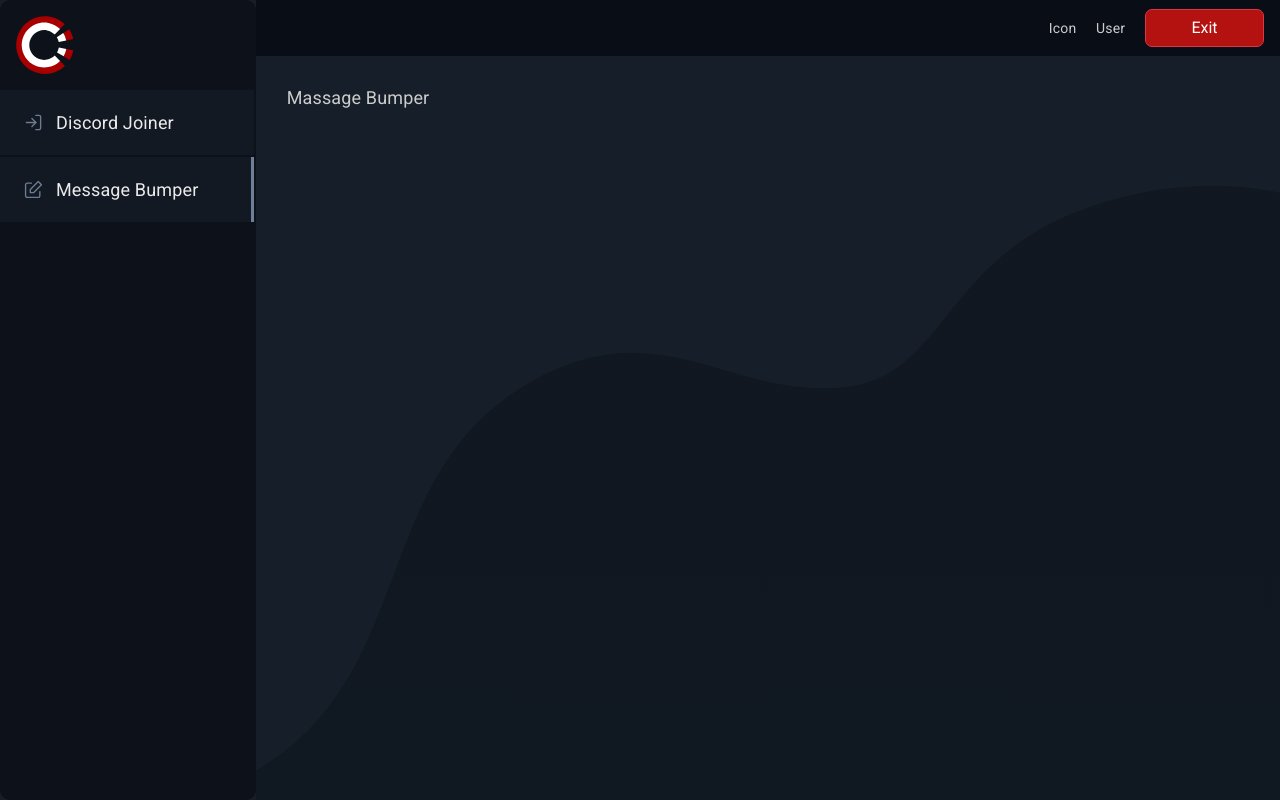
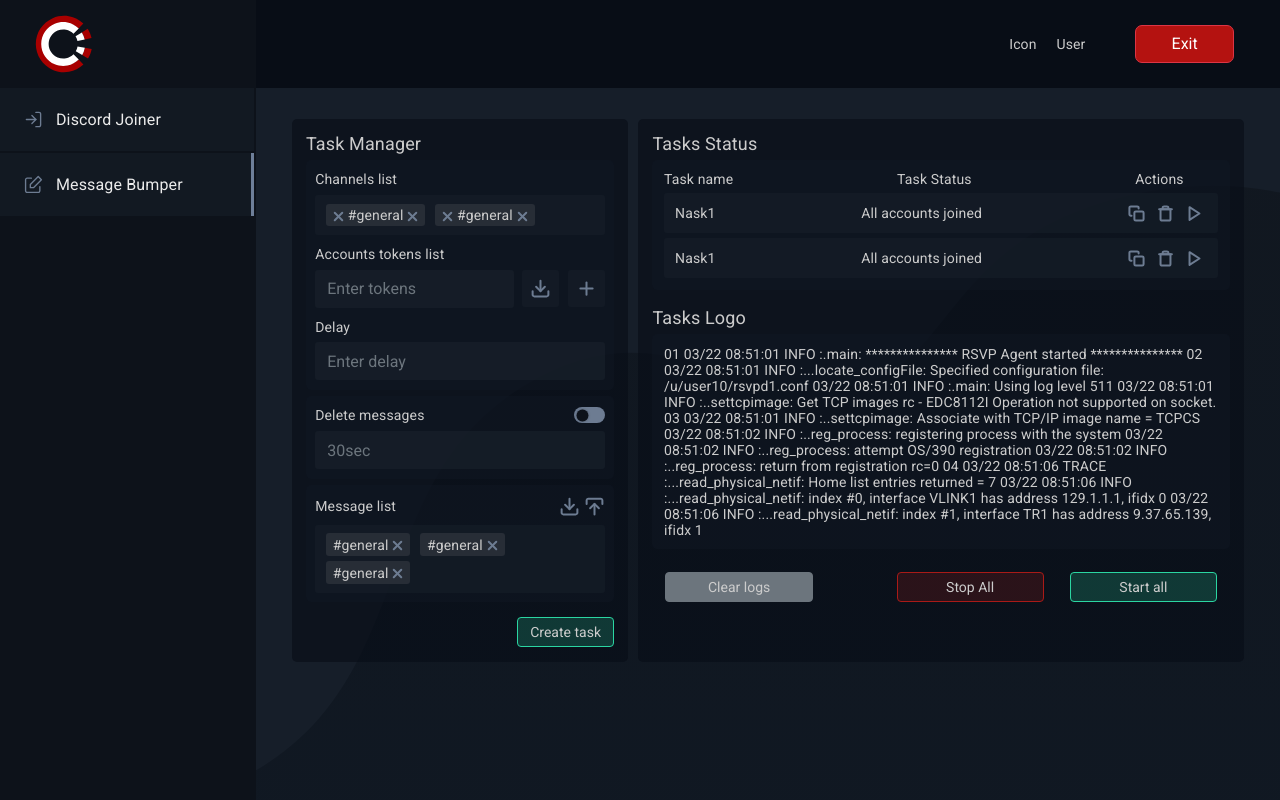
Before and after one commit to BolshanDV/discord_joiner_UI, a Nuxt app: page /massageBumper in a window 1280 px wide. Built offline with nearby package versions, Linux system fonts and the light colour scheme.

Commit message:
Manager Bumper

```diff
--- /dev/null
+++ b/assets/style/checkbox.css
@@ -0,0 +1,39 @@
+
+input[type="checkbox"].switch_1{
+    -webkit-appearance: none;
+    -moz-appearance: none;
+    appearance: none;
+    width: 2.2em;
+    height: 1.2em;
+    background: #6D7C92;
+    border-radius: 3em;
+    position: relative;
+    cursor: pointer;
+    outline: none;
+    -webkit-transition: all .2s ease-in-out;
+    transition: all .2s ease-in-out;
+}
+
+input[type="checkbox"].switch_1:checked{
+    background: #2BD6A2;
+}
+
+input[type="checkbox"].switch_1:after{
+    position: absolute;
+    content: "";
+    width: 1.2em;
+    height: 1.2em;
+    border-radius: 50%;
+    background: #0D121A;
+    -webkit-box-shadow: 0 0 .25em rgba(0,0,0,.3);
+    box-shadow: 0 0 .25em rgba(0,0,0,.3);
+    -webkit-transform: scale(.7);
+    transform: scale(.7);
+    left: 0;
+    -webkit-transition: all .2s ease-in-out;
+    transition: all .2s ease-in-out;
+}
+
+input[type="checkbox"].switch_1:checked:after{
+    left: calc(100% - 1.2em);
+}
--- a/components/navbar.vue
+++ b/components/barElement/navbar.vue
@@ -21,10 +21,11 @@ export default {
   width: 100%;
 }
 .btn{
-  width: 12%;
+  width: 10%;
   background: #B41210;
   border-radius: 7px;
   color: #FFFFFF;
+  margin: 0 3%;
 }
 .navbar_user{
   margin: 0 2%;
--- a/components/sidebar.vue
+++ b/components/barElement/sidebar.vue
@@ -1,6 +1,9 @@
 <template>
     <div class="sidebar_menu">
-      <img src="../static/crypto_logo.svg" alt="" class="logo_svg">
+      <div class="logo_svg_block">
+        <img src="../../static/crypto_logo.svg" alt="" class="logo_svg">
+      </div>
+
       <nuxt-link
           v-for="page in getPages"
           :key="page.icon"
@@ -10,7 +13,7 @@
           active-class="sidebar_item_active"
           :exact="page.exact"
       >
-        <img :src="require('../assets/icons/' + page.icon)" alt="img" class="icons_block">
+        <img :src="require('../../assets/icons/' + page.icon)" alt="img" class="icons_block">
         {{page.title}}
       </nuxt-link>
     </div>
@@ -44,18 +47,22 @@ name: "Sidebar",
   flex-direction: row;
   align-items: center;
   color: #EBEBEB;
-  font-size: 18px;
-  line-height: 21px;
+  font-size: 16px;
+  line-height: 19px;
 }
 .sidebar_item_active{
   border-right-style: solid;
   border-color: #6E7F99 ;
 }
 .logo_svg{
-  width: 90px;
+  height: 11vh;
 }
 .icons_block{
   margin-right: 1vw;
   width: 1.5vw;
 }
+.logo_svg_block{
+  display: flex;
+  margin-left: 20px;
+}
 </style>
--- a/components/discordJoinerModule/taskLogs.vue
+++ b/components/discordJoinerModule/taskLogs.vue
@@ -51,6 +51,8 @@ name: "taskLogs"
   border-radius: 4px;
   color: #CCCCCC;
   width: 100%;
+  font-size: 14px;
+  line-height: 16px;
 }
 .btn_start{
   background: rgba(43, 214, 162, 0.2);
--- a/components/discordJoinerModule/taskManager/reactionClicker.vue
+++ b/components/discordJoinerModule/taskManager/reactionClicker.vue
@@ -19,7 +19,9 @@
       <div class="row_position work_space_element_advent">
         <div>Reaction clicker only mode</div>
         <div>
-          <b-form-checkbox name="check-button" switch></b-form-checkbox>
+          <label>
+            <input type="checkbox" class="switch_1" >
+          </label>
         </div>
       </div>
     </div>
--- a/components/discordJoinerModule/taskManager/sendCommand.vue
+++ b/components/discordJoinerModule/taskManager/sendCommand.vue
@@ -11,7 +11,9 @@
     <div class="row_position work_space_element_advent">
       <div>Send command only mode</div>
       <div>
-        <b-form-checkbox name="check-button" switch></b-form-checkbox>
+        <label>
+          <input type="checkbox" class="switch_1" >
+        </label>
       </div>
     </div>
   </div>
--- a/components/discordJoinerModule/taskManager/taskManager.vue
+++ b/components/discordJoinerModule/taskManager/taskManager.vue
@@ -5,10 +5,10 @@
     </div>
     <div class="work_space column">
       <div class="work_space_element_title">
-        Server id
+        Invite code
       </div>
       <div class="work_space_element row_position">
-        <b-form-input v-model="taskName" placeholder="Enter your server id" class="input_element"></b-form-input>
+        <b-form-input v-model="taskName" placeholder="Enter invite code" class="input_element"></b-form-input>
       </div>
       <div class="work_space_element_title">
         Accounts tokens list
@@ -66,11 +66,9 @@
       <div class="row_position work_space_element_advent">
         <div>Reaction clicker</div>
         <div>
-          <b-form-checkbox
-              name="check-button"
-              switch
-              v-model="selectedReactionClicker"
-          ></b-form-checkbox>
+          <label>
+            <input type="checkbox" class="switch_1" v-model='selectedReactionClicker'>
+          </label>
         </div>
       </div>
         <reaction-clicker v-if="selectedReactionClicker"/>
@@ -81,12 +79,7 @@
       <div class="row_position work_space_element_advent">
         <div>Send Command</div>
         <div >
-          <b-form-checkbox
-              name="check-button"
-              class="custom-checkbox"
-              switch
-              v-model="selectedTaskManager"
-          ></b-form-checkbox>
+          <input type="checkbox" class="switch_1" v-model='selectedTaskManager'>
         </div>
       </div>
       <send-command v-if="selectedTaskManager"/>
@@ -114,7 +107,7 @@ export default {
 name: "taskManager",
   components: {
     reactionClicker,
-    sendCommand
+    sendCommand,
   },
   data() {
     return {
@@ -155,6 +148,7 @@ name: "taskManager",
 .row_position_btn{
   justify-content: flex-end;
   margin-top: 5%;
+
 }
 .row_position_btn_form{
   background: rgba(43, 214, 162, 0.2);
@@ -162,8 +156,8 @@ name: "taskManager",
   box-sizing: border-box;
   border-radius: 4px;
   color: #CCCCCC;
-  width: 35%;
-  height: ;
+  font-size: 14px;
+  line-height: 16px;
 }
 .input_element{
   background-color: rgba(22,30,41,0.6);
--- /dev/null
+++ b/components/messageBumperModule/taskManagerBumper.vue
@@ -0,0 +1,174 @@
+<template>
+  <div class="column">
+    <div>
+      <p class="title">Task Manager</p>
+    </div>
+    <div class="work_space column">
+      <div class="work_space_element_title">
+        Channels list
+      </div>
+      <div class="work_space_element row_position space_element">
+        <div class="mini_element row_position">
+            <div><img src="../../assets/icons/cross.svg" alt=""></div>
+            <div class="mini_element_icons">#general</div>
+            <div class="mini_element_icons"><img src="../../assets/icons/cross.svg" alt=""></div>
+        </div>
+        <div class="mini_element row_position">
+          <div><img src="../../assets/icons/cross.svg" alt=""></div>
+          <div class="mini_element_icons">#general</div>
+          <div class="mini_element_icons"><img src="../../assets/icons/cross.svg" alt=""></div>
+        </div>
+      </div>
+
+      <div class="work_space_element_title">
+        Accounts tokens list
+      </div>
+      <div class="row_position ">
+        <div class="work_space_element input_element_item">
+          <b-form-input placeholder="Enter tokens" class="input_element"></b-form-input>
+        </div>
+        <div class="additional_functional work_space_element item"
+        >
+          <img src="../../assets/icons/download.svg" alt="">
+        </div>
+        <div class="additional_functional work_space_element">
+          <img src="../../assets/icons/add.svg" alt="">
+
+        </div>
+      </div>
+
+      <div class="work_space_element_title">
+        Delay
+      </div>
+      <div class="work_space_element row_position">
+        <b-form-input placeholder="Enter delay" class="input_element"></b-form-input>
+      </div>
+    </div>
+    <div class="work_space column">
+      <div class="work_space_element_title">
+        <div class="row_position work_space_element_advent">
+          <div>Delete messages</div>
+          <input type="checkbox" class="switch_1" >
+        </div>
+      </div>
+      <div class="work_space_element row_position">
+        <b-form-input placeholder="30sec" class="input_element"></b-form-input>
+      </div>
+    </div>
+    <div class="work_space column">
+      <div class="work_space_element_title row_position work_space_element_advent">
+          <div>Message list</div>
+          <div>
+            <img src="../../assets/icons/download.svg" alt="">
+            <img src="../../assets/icons/download.svg" alt="" class="mini_element_icons" style="transform: rotate(180deg)">
+          </div>
+      </div>
+      <div class="work_space_element row_position space_element">
+        <div class="row_position mini_element">
+          <div>#general</div>
+          <div class="mini_element_icons"><img src="../../assets/icons/cross.svg" alt=""></div>
+        </div>
+        <div class="row_position mini_element">
+          <div>#general</div>
+          <div class="mini_element_icons"><img src="../../assets/icons/cross.svg" alt=""></div>
+        </div>
+        <div class="row_position mini_element">
+          <div>#general</div>
+          <div class="mini_element_icons"><img src="../../assets/icons/cross.svg" alt=""></div>
+        </div>
+       </div>
+
+    </div>
+    <div class="row_position row_position_btn">
+      <b-button
+          variant="outline-info"
+          class="row_position_btn_form"
+      >
+        Create task
+      </b-button>
+    </div>
+  </div>
+
+
+</template>
+
+<script>
+export default {
+  name: "taskManagerBumper",
+}
+</script>
+
+<style scoped>
+.work_space{
+  background: rgba(16,23,34,0.6);
+  border-radius: 5px;
+  padding: 0 3% 3% 3%;
+  margin-top: 2%;
+}
+.work_space_element{
+  background: rgba(22,30,41,0.6);
+  border-radius: 3px;
+  height: 6%;
+}
+.work_space_element_title{
+  margin-top: 3.75%;
+  margin-bottom: 2.75%;
+}
+.work_space_element_advent{
+  justify-content: space-between;
+  align-items: center;
+}
+
+.input_element{
+  background-color: rgba(22,30,41,0.6);
+  border-width: 0;
+  color: #CCCCCC;
+}
+
+.additional_functional {
+  background: rgba(22,30,41,0.6);
+  border-radius: 3px;
+  padding: 2.75%;
+}
+.item{
+  margin: 0 3%;
+}
+.input_element_item{
+  width: 80%;
+}
+.row_position_btn{
+  justify-content: flex-end;
+  margin-top: 5%;
+
+}
+.row_position_btn_form{
+  background: rgba(43, 214, 162, 0.2);
+  border: 1px solid #2BD6A2;
+  box-sizing: border-box;
+  border-radius: 4px;
+  color: #CCCCCC;
+  font-size: 14px;
+  line-height: 16px;
+}
+.delay{
+  margin-right: 2%;
+}
+.row_position_input{
+  margin-top: 2%;
+}
+.mini_element{
+  background: #272D36;
+  border-radius: 3px;
+  padding: 1.2% 2.5%;
+  margin: 1% 1.75%;
+  justify-content: space-between;
+  align-items: center;
+}
+.space_element{
+  padding: 2%;
+  flex-wrap: wrap;
+}
+.mini_element_icons{
+  margin-left: 4px;
+}
+</style>
--- a/layouts/default.vue
+++ b/layouts/default.vue
@@ -15,8 +15,8 @@
 </template>
 
 <script>
-import Sidebar from "../components/sidebar";
-import navbar from "../components/navbar";
+import Sidebar from "../components/barElement/sidebar";
+import navbar from "../components/barElement/navbar";
 export default {
   name: "default",
   components: {
@@ -36,9 +36,8 @@ export default {
 }
 .sidebar{
   background: #0D121A;
-  border-radius: 10px;
   width: 20%;
-  /*padding: 1% 1% 1% 1.5%;*/
+
 
 }
 .main{
@@ -53,6 +52,6 @@ export default {
 }
 .navbar{
   background-color: #080D16;
-  height: 7%;
+  height: 11vh;
 }
 </style>
--- a/pages/massageBumper.vue
+++ b/pages/massageBumper.vue
@@ -1,18 +1,50 @@
 <template>
-  <header>
-    <p class="title">Massage Bumper</p>
-  </header>
+  <div class="main_section">
+    <div class="main_block task_manager">
+      <task-manager-bumper/>
+    </div>
+    <div class="main_block information_section">
+      <taskStatusComponent/>
+      <taskLogsComponent/>
+    </div>
+  </div>
 </template>
 
 <script>
+import taskLogsComponent from "../components/discordJoinerModule/taskLogs";
+import taskStatusComponent from "../components/discordJoinerModule/taskStatus";
+import taskManagerBumper from "../components/messageBumperModule/taskManagerBumper";
 export default {
-name: "massageBumper"
+  name: "home",
+  components: {
+    taskLogsComponent,
+    taskStatusComponent,
+    taskManagerBumper
+  },
 }
 </script>
 
 <style scoped>
-template{
-  height: 100%;
-  background-color: #080D16;
+.main_section{
+  display: flex;
+  flex-direction: row;
+  justify-content: space-around;
+  padding: 0;
 }
+.task_manager{
+  width: 35%;
+}
+.information_section{
+  width: 63%;
+  height: auto;
+  display: flex;
+  flex-direction: column;
+  justify-content: flex-start;
+}
+.main_block{
+  border-radius: 5px;
+  background: rgba(8,13,22,0.6);
+  padding: 1.5%;
+}
+
 </style>
```
Also changed, not shown: nuxt.config.js (+6 -2 lines), pages/index.vue (+0 -15 lines), assets/icons/cross.svg (added).
